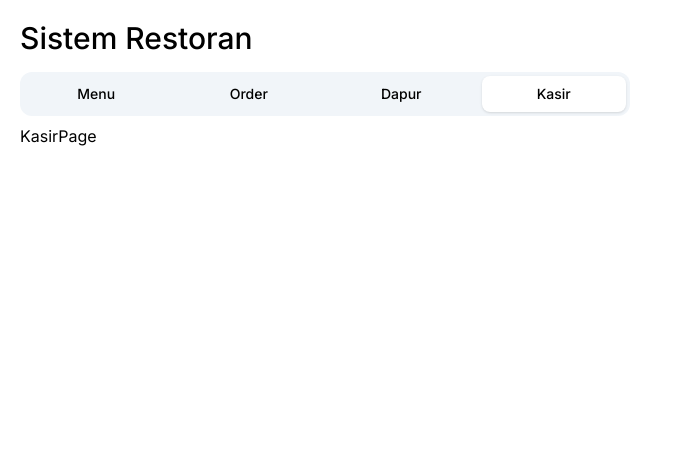
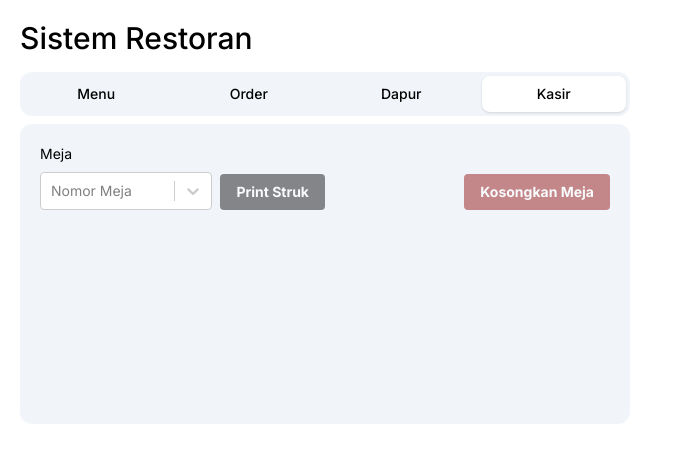
Before and after one commit to linggamdj/ambisius-lab-assignment, a Next.js app: page /kasir in a window 1280 px wide. Shown: the top 462 px of the page, without its empty margins (0-673 px from the left). Built offline with nearby package versions, Linux system fonts and the light colour scheme.

Commit message:
feat: kasir section

```diff
--- a/app/kasir/page.tsx
+++ b/app/kasir/page.tsx
@@ -1,7 +1,136 @@
-import React from "react";
+"use client";
+
+import React, { useState, useEffect } from "react";
+import Select from "react-select";
 
 const KasirPage = () => {
-  return <div>KasirPage</div>;
+  const [menus, setMenus] = useState<any>(null);
+  const [orders, setOrders] = useState<any>(null);
+  const [ordersById, setOrdersById] = useState<any>(null);
+  const [tableId, setTableId] = useState<any>("");
+  const [isShow, setIsShow] = useState<boolean>(false);
+  let tableOptions: any[] = [];
+
+  useEffect(() => {
+    const localMenus: any = localStorage.getItem("menus");
+    const localOrders: any = localStorage.getItem("orders");
+
+    setMenus(JSON.parse(localMenus));
+    setOrders(JSON.parse(localOrders));
+  }, []);
+
+  const uniqueIds = new Set<string>();
+
+  const newArr = orders?.filter((order: any) => {
+    if (!uniqueIds.has(order.tableId)) {
+      uniqueIds.add(order.tableId);
+      return true;
+    }
+
+    return false;
+  });
+
+  newArr
+    ?.sort((a: any, b: any) => Number(a.tableId) - Number(b.tableId))
+    .map((order: any) => {
+      tableOptions.push({
+        value: order.tableId,
+        label: order.tableId,
+      });
+    });
+
+  const mapMenus = new Map(menus?.map((menu: any) => [menu.id, menu]));
+
+  const joinResult = orders
+    ?.filter((order: any) => mapMenus.has(order.menuId))
+    .map((order: any) => ({ ...order, menu: mapMenus.get(order.menuId) }));
+
+  const printHandler: any = () => {
+    setOrdersById(joinResult.filter((order: any) => order.tableId === tableId));
+    setIsShow(true);
+  };
+
+  const deleteHandler: any = () => {
+    const deleteById = orders?.filter(
+      (order: any) => order.tableId !== tableId
+    );
+    localStorage.setItem("orders", JSON.stringify(deleteById));
+    setOrders(deleteById);
+
+    setIsShow(false);
+  };
+
+  return (
+    <section className="kasir">
+      <div className="h-auto min-h-[300px] p-5 rounded-xl bg-slate-100 text-sm">
+        <div className="flex justify-between mb-2">
+          <div className="flex w-2/4">
+            <div className="grow mr-2">
+              <p className="mb-2">Meja</p>
+              <Select
+                options={tableOptions}
+                onChange={(e: any) => {
+                  setTableId(e.value);
+                }}
+                placeholder="Nomor Meja"
+                instanceId="menu"
+              />
+            </div>
+            <div className=" mt-auto">
+              <button
+                onClick={printHandler}
+                className="text-right bg-zinc-900 hover:bg-zinc-700 text-white font-bold py-2 px-4 rounded disabled:opacity-50"
+                disabled={tableId === ""}
+              >
+                Print Struk
+              </button>
+            </div>
+          </div>
+          <div className="mt-auto">
+            <button
+              onClick={deleteHandler}
+              className="text-right bg-red-800 hover:bg-zinc-700 text-white font-bold py-2 px-4 rounded disabled:opacity-50"
+              disabled={tableId === ""}
+            >
+              Kosongkan Meja
+            </button>
+          </div>
+        </div>
+        {isShow ? (
+          <div className="overflow-auto p-4">
+            <table className="table-auto w-full text-left">
+              <thead className="align-stretch text-zinc-400">
+                <tr className="border-b">
+                  <th className="h-12 px-4 text-right w-[100px]">Jumlah</th>
+                  <th className="h-12 px-4 text-left">Menu</th>
+                  <th className="h-12 px-4 text-right">Harga</th>
+                </tr>
+              </thead>
+              <tbody>
+                {menus
+                  ? ordersById?.map((order: any, i: any) => {
+                      return (
+                        <tr key={i} className="border-b">
+                          <td className="p-4 text-right">{order.quantity}</td>
+                          <td className="p-4 align-middle">
+                            {order.menu.name}
+                          </td>
+                          <td className="flex justify-end p-4">Gratis</td>
+                        </tr>
+                      );
+                    })
+                  : null}
+              </tbody>
+            </table>
+
+            <p className="text-center font-light mt-5">
+              Daftar menu restoran Anda
+            </p>
+          </div>
+        ) : null}
+      </div>
+    </section>
+  );
 };
 
 export default KasirPage;
```
